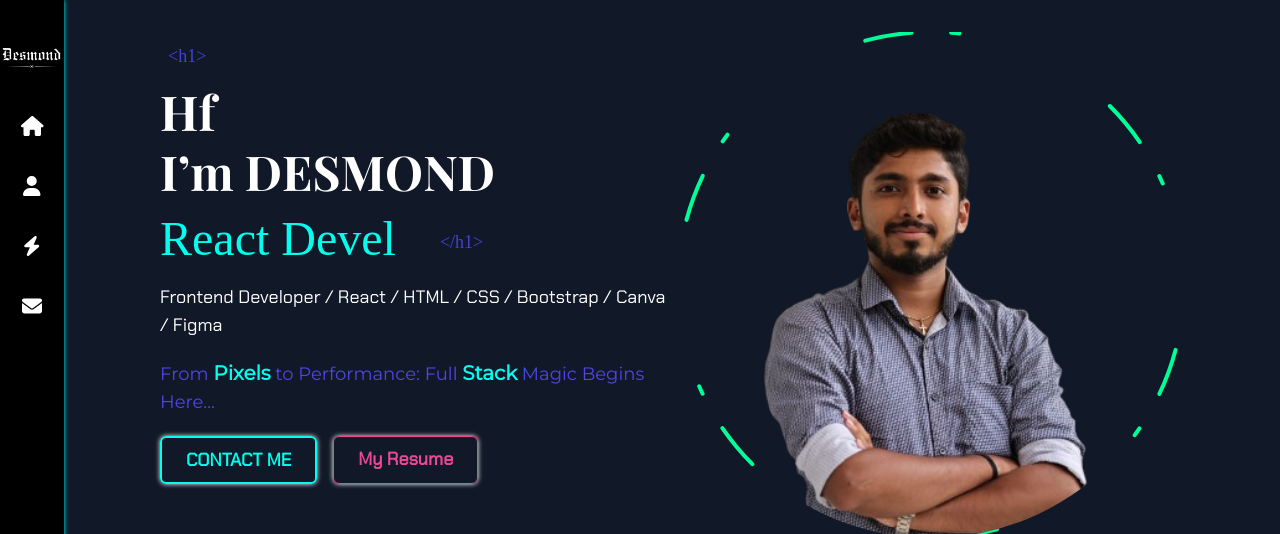
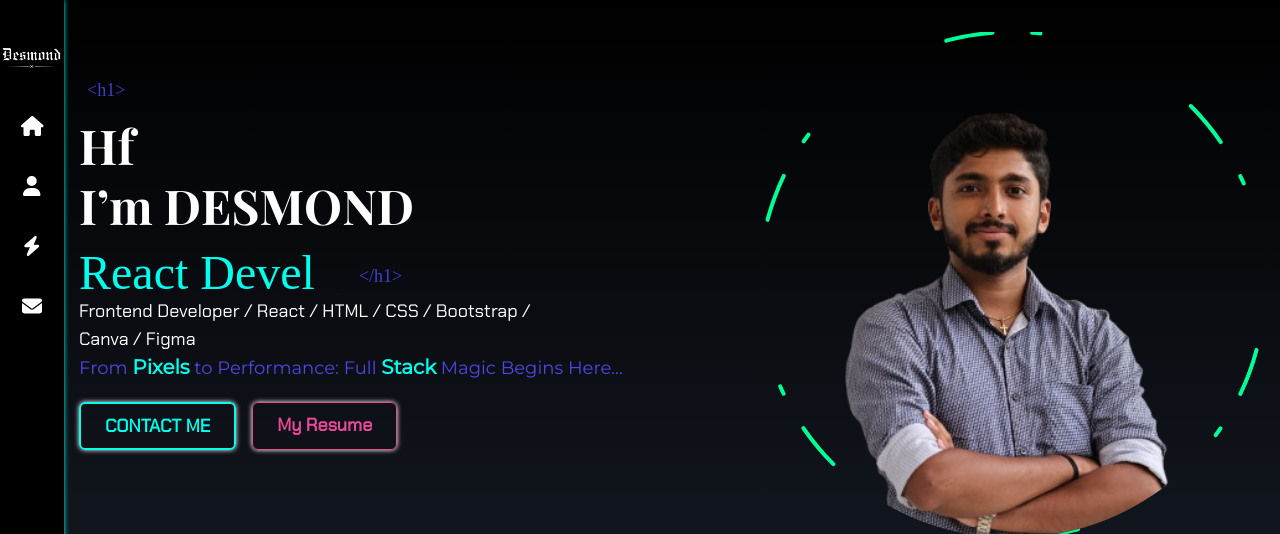
Before and after one commit to Desmond-06/des-portfolio, a React (Vite) app: page / in a window 1280 px wide. Shown: the top 534 px of the page. Built offline with nearby package versions, Linux system fonts and the light colour scheme; a web font is replaced by a local one.

Commit message:
project done

```diff
--- a/src/components/About.jsx
+++ b/src/components/About.jsx
@@ -34,8 +34,8 @@ const About = () => {
 
   return (
     <>
-      <div className="container flex flex-col md:flex-row items-center justify-between w-full bg-gradient-to-b from-black to-gray-900 text-white pt-18 md:h-screen p-4">
-        <div className="absolute inset-0 bg-black z-[-1]"></div>
+      <div className="container flex flex-col md:flex-row items-center justify-between w-full text-white pt-18 md:h-screen p-4">
+        {/* <div className="absolute inset-0 bg-black z-[-1]"></div> */}
         {/* Text Zone */}
         <div className="text-zone w-full md:w-1/2 p-5 md:p-10 relative">
           <h1 className="text-5xl font-bold font-second animate-bounceIn mb-6 hover:animate-bounce ">
@@ -95,7 +95,7 @@ const About = () => {
       </div>
 
       {/* Skills Section */}
-      <div className=" flex flex-col items-center justify-center w-full bg-gradient-to-b from-gray-900 to-black text-white pt-18 p-4 ">
+      <div className=" flex flex-col items-center justify-center w-full  text-white pt-18 p-4 ">
         <div className="w-full max-w-[1240px]">
           <h3 className="text-white text-5xl font-bold p-2 font-second animate-bounceIn hover:animate-bounce">
             My Skills
--- a/src/components/Certificate.jsx
+++ b/src/components/Certificate.jsx
@@ -34,8 +34,9 @@ const Certificate = () => {
 
   return (
     <>
-      <div className="min-h-screen p-4 bg-gradient-to-b from-black to-gray-900">
-        <div className="absolute inset-0 bg-gray-900 z-[-1]"></div>
+      {/* bg-gradient-to-b from-black to-gray-900 */}
+      <div className="min-h-screen p-4 ">
+        {/* <div className="absolute inset-0 bg-gray-900 z-[-1]"></div> */}
         <div className="text-zone w-full md:w-1/2 md:p-10">
           <h3 className="text-white text-5xl font-bold font-test animate-bounceIn hover:animate-bounce">
             Certificates
--- a/src/components/Contact.jsx
+++ b/src/components/Contact.jsx
@@ -7,7 +7,7 @@ const Contact = () => {
   return (
     <div className="relative overflow-hidden">
       {/* Background Cover */}
-      <div className="absolute inset-0 bg-gray-900 z-[-1]"></div>
+      {/* <div className="absolute inset-0 bg-gray-900 z-[-1]"></div> */}
 
       <div className="container mx-auto flex flex-col lg:flex-row items-center p-4">
         {/* Text Zone */}
--- a/src/components/Home.jsx
+++ b/src/components/Home.jsx
@@ -10,13 +10,15 @@ const Home = () => {
   const [letterClass, setLetterClass] = useState("");
 
   return (
-    <>
-      <div className="container mx-auto flex flex-col justify-center">
-        <div className="absolute inset-0 bg-gray-900 z-[-1]"></div>
-        <div className="flex flex-col xl:flex-row items-center justify-between xl:pt-8 xl:pb-24 mx-4 md:px-8 lg:mx-16">
+    <section>
+      <section className="h-screen ">
+        {/* <div className="absolute inset-0 bg-gray-900 z-[-1]"></div> */}
+        <div className="container mx-auto h-full ">
           {/* Text Zone */}
-          <div className="text-zone w-full md:w-1/2 space-y-5 relative order-2 xl:order-none">
-            <h1 className="text-3xl md:text-4xl xl:text-5xl font-vi relative">
+          <div className="flex flex-col xl:flex-row items-center justify-between xl:pt-8 xl:pb-24 ">
+            {/* left text */}
+            <div className="text-center xl:text-left relative order-2 xl:order-none">
+              <h1 className="text-3xl md:text-4xl xl:text-5xl font-vi relative max-w-[500px]">
                 <span className="absolute text-[#4D4DFF] font-title text-[14px] md:text-[18px] left-2 mt-[-30px] md:mt-[-40px] opacity-80">
                   &lt;h1&gt;
                 </span>
@@ -80,15 +82,16 @@ const Home = () => {
                   </span>
                 </div>
               </h1>
-            <p className="text-sm md:text-lg font-robo md:text-left text-white animate-bounceIn">
+              <p className="text-sm md:text-lg font-robo md:text-left text-white animate-bounceIn max-w-[500px]">
                 Frontend Developer / React / HTML / CSS / Bootstrap / Canva /
                 Figma
               </p>
               <h2 className="text-indigo-600 text-sm md:text-lg font-second md:text-left animate-rubberBand">
-              From <strong className="text-[#00ffee] md:text-xl">Pixels</strong>{" "}
-              to Performance: Full{" "}
-              <strong className="text-[#00ffee] md:text-xl">Stack</strong> Magic
-              Begins Here...
+                From{" "}
+                <strong className="text-[#00ffee] md:text-xl">Pixels</strong> to
+                Performance: Full{" "}
+                <strong className="text-[#00ffee] md:text-xl">Stack</strong>{" "}
+                Magic Begins Here...
               </h2>
               {/* Centered Button Container */}
               <div className="flex justify-center md:justify-start mt-4 md:mt-5 space-x-2 md:space-x-4">
@@ -109,13 +112,14 @@ const Home = () => {
             </div>
 
             {/* Animated Image Container */}
-          <div className="order-1 xl:order-none mb-6 xl:mb-0 flex justify-center xl:justify-start xl:ml-[-5%] animate-rubberBand">
+            <div className="order-1 xl:order-none mb-8 xl:mb-0 flex justify-center xl:justify-start xl:ml-[-5%] animate-rubberBand">
               <Photo className="w-full max-w-xs md:max-w-md lg:max-w-lg" />
             </div>
           </div>
         </div>
+      </section>
       <Loader type="ball-pulse" active={true} />
-    </>
+    </section>
   );
 };
 
--- a/src/components/Photo.jsx
+++ b/src/components/Photo.jsx
@@ -18,7 +18,7 @@ const Photo = () => {
   }, []);
 
   return (
-    <div className="relative flex items-center justify-center w-full h-full">
+    <div className="">
       {/* Container to keep photo and circle in the same position */}
       <div className="relative w-[300px] xl:w-[506px] h-[300px] xl:h-[506px] flex items-center justify-center ">
         {/* Animated Circle */}
--- a/src/index.css
+++ b/src/index.css
@@ -104,3 +104,10 @@
   font-size: 4em;
   animation: typing 3.5s steps(30, end), blink-caret 0.75s step-end infinite;
 }
+
+
+@layer base{
+  body{
+    @apply bg-primary;
+  }
+}
--- a/tailwind.config.js
+++ b/tailwind.config.js
@@ -1,14 +1,30 @@
 module.exports = {
   content: ["./index.html", "./src/**/*.{js,jsx,ts,tsx}"],
   theme: {
+    container: {
+      center: true,
+      padding: "15px",
+    },
+    screen: {
+      sm: "640px",
+      md: "768px",
+      lg: "960px",
+      xl: "1200px",
+    },
     extend: {
+      colors: {
+        // No need to define primary here as it's a gradient, not a solid color
+      },
+      backgroundImage: {
+        primary: "linear-gradient(to bottom, #000000, #1a202c)", // Defines the gradient as primary
+      },
       animation: {
         spincube: "spincube 12s ease-in-out infinite",
         fadeIn: "fadeIn 1s ease-out",
         rotateIn: "rotateIn 1s ease-out",
         rubberBand: "rubberBand 1s",
         bounceIn: "bounceIn 1s",
-        bounce: "bounce 1s infinite", // Add this line for bounce animation
+        bounce: "bounce 1s infinite",
       },
       keyframes: {
         spincube: {
@@ -88,7 +104,7 @@ module.exports = {
         vi: ["Matemasie"],
         second: ["Montserrat", "sans-serif"],
         robo: ["Chakra Petch"],
-        test:["Playfair Display", "serif"],
+        test: ["Playfair Display", "serif"],
       },
     },
   },
```
Also changed, not shown: src/components/Sidebar.jsx (+13 -13 lines). Lines whose indentation alone changed are shown as unchanged.
